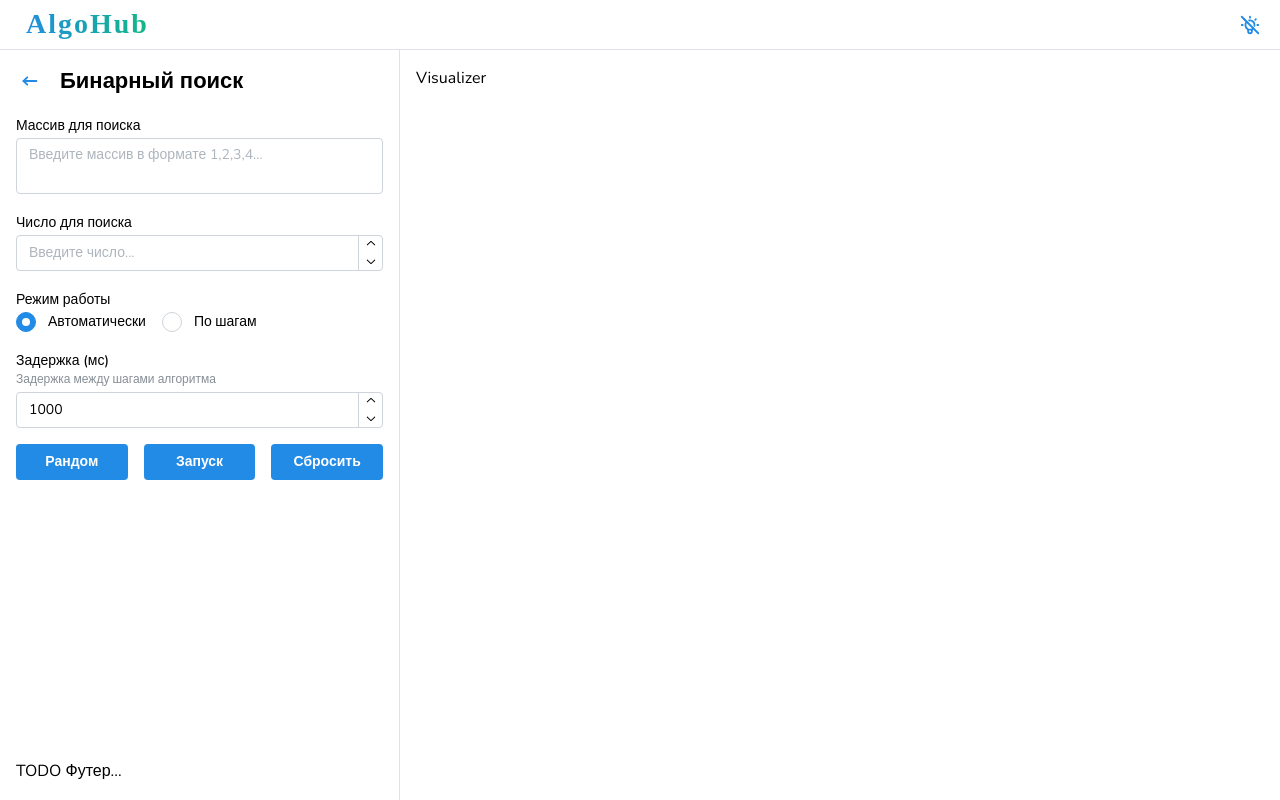
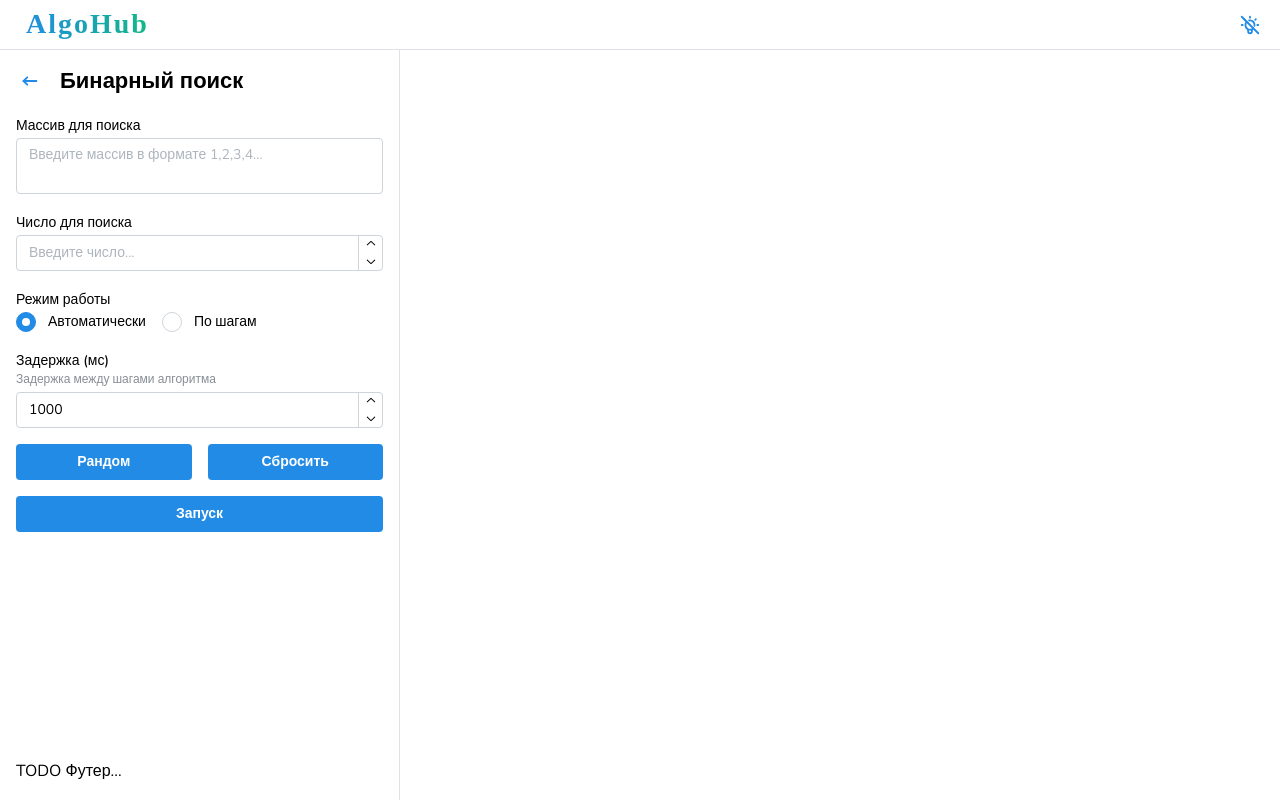
Before and after one commit to baevm/algorithm-visualizer, a React (Vite) app: page / in a window 1280 px wide. Both pictures are taken after a click on the element "Бинарный поиск". Built offline with nearby package versions, Linux system fonts and the light colour scheme; a web font is replaced by a local one.

Commit message:
feat: binary search steps mode

```diff
--- a/index.html
+++ b/index.html
@@ -7,9 +7,11 @@
   <meta name="viewport" content="width=device-width, initial-scale=1.0" />
   <link rel="preconnect" href="https://fonts.googleapis.com">
   <link rel="preconnect" href="https://fonts.gstatic.com" crossorigin>
-  <link href="https://fonts.googleapis.com/css2?family=Nunito:wght@400;500;600;700&family=Roboto&family=Rubik+Doodle+Shadow&display=swap" rel="stylesheet">
+  <link
+    href="https://fonts.googleapis.com/css2?family=Nunito:wght@400;500;600;700&family=Roboto&family=Rubik+Doodle+Shadow&display=swap"
+    rel="stylesheet">
 
-  <title>Vite + React + TS</title>
+  <title>AlgoHub | Algorithms Visualizer</title>
 </head>
 
 <body>
--- a/package.json
+++ b/package.json
@@ -14,7 +14,8 @@
     "@mantine/hooks": "^7.3.2",
     "react": "^18.2.0",
     "react-dom": "^18.2.0",
-    "react-icons": "^4.12.0"
+    "react-icons": "^4.12.0",
+    "zustand": "^4.4.7"
   },
   "devDependencies": {
     "@types/node": "^20.10.4",
--- a/src/components/algorithms/BinarySearch/BinarySearchMenu.tsx
+++ b/src/components/algorithms/BinarySearch/BinarySearchMenu.tsx
@@ -1,3 +1,4 @@
+import { useBinarySearch } from '@/stores/binarySearchStore'
 import { Button, Group, NumberInput, Radio, Stack, Textarea } from '@mantine/core'
 import { useState } from 'react'
 
@@ -12,19 +13,28 @@ function generateRandomArray(size: number, min: number, max: number) {
   return arr.sort((a, b) => a - b).map((n) => n.toString())
 }
 
+const modes = ['auto-mode', 'steps-mode'] as const
+type Mode = (typeof modes)[number]
+
 const BinarySearchMenu = () => {
-  const [array, setArray] = useState<string[]>([])
-  const [target, setTarget] = useState('')
-  const [mode, setMode] = useState('auto-mode')
+  const { array, target, isWorking, setArray, setIsWorking, setTarget, nextStep, reset } = useBinarySearch((state) => ({
+    array: state.array,
+    target: state.target,
+    isWorking: state.isWorking,
+    setArray: state.setArray,
+    setTarget: state.setTarget,
+    nextStep: state.nextStep,
+    reset: state.reset,
+    setIsWorking: state.setIsWorking,
+  }))
+
+  const [mode, setMode] = useState<Mode>('auto-mode')
   const [timeout, setTimeout] = useState(1000)
-  const [step, setStep] = useState(0)
-  const [error, setError] = useState('')
-  const [isWorking, setIsWorking] = useState(false)
 
   const setRandomData = () => {
     const min = 1
     const max = 100
-    const size = 10
+    const size = 12
 
     const rndArr = generateRandomArray(size, min, max)
     const rndTargetFromArr = rndArr[Math.floor(Math.random() * rndArr.length)]
@@ -39,20 +49,7 @@ const BinarySearchMenu = () => {
     setArray(arr)
   }
 
-  const onStart = () => {
-    const arrOfNums = []
-
-    for (let i = 0; i < array.length; i++) {
-      if (isNaN(parseInt(array[i]))) {
-        setError('Массив должен состоять из чисел')
-        return
-      }
-
-      arrOfNums.push(parseInt(array[i]))
-    }
-
-    setIsWorking(true)
-  }
+  const onStart = () => {}
 
   return (
     <Stack>
@@ -65,11 +62,11 @@ const BinarySearchMenu = () => {
       <NumberInput
         label='Число для поиска'
         placeholder='Введите число...'
-        value={target}
+        value={target || ''}
         onChange={(num) => setTarget(num.toString())}
       />
 
-      <Radio.Group label='Режим работы' defaultValue={mode} value={mode} onChange={setMode}>
+      <Radio.Group label='Режим работы' defaultValue={mode} value={mode} onChange={(v) => setMode(v as Mode)}>
         <Group>
           <Radio label='Автоматически' value='auto-mode' />
           <Radio label='По шагам' value='steps-mode' />
@@ -88,14 +85,23 @@ const BinarySearchMenu = () => {
 
       <Group justify='space-between' grow>
         <Button onClick={setRandomData}>Рандом</Button>
-        <Button onClick={onStart}>Запуск</Button>
-        <Button>Сбросить</Button>
+        <Button onClick={reset}>Сбросить</Button>
       </Group>
 
-      {/* <Group grow>
-        <Button>Назад</Button>
-        <Button>Дальше</Button>
-      </Group> */}
+      <Group justify='space-between' grow>
+        {!isWorking ? (
+          <Button onClick={setIsWorking}>Запуск</Button>
+        ) : (
+          <>
+            {mode === 'steps-mode' && (
+              <>
+                <Button onClick={nextStep}>Шаг вперед</Button>
+                <Button>Шаг назад</Button>
+              </>
+            )}
+          </>
+        )}
+      </Group>
     </Stack>
   )
 }
--- a/src/components/algorithms/BinarySearch/BinarySearchVisualizer.tsx
+++ b/src/components/algorithms/BinarySearch/BinarySearchVisualizer.tsx
@@ -1,7 +1,97 @@
-import React from 'react'
+import { useBinarySearch } from '@/stores/binarySearchStore'
+import { Box, Flex, Group } from '@mantine/core'
+import { useEffect } from 'react'
+import { TbArrowNarrowUp } from 'react-icons/tb'
 
 const BinarySearchVisualizer = () => {
-  return <div>BinarySearchVisualizer</div>
+  const { array, left, mid, right, isFound, isNotExist } = useBinarySearch((state) => ({
+    array: state.array,
+    target: state.target,
+    left: state.left,
+    right: state.right,
+    mid: state.mid,
+    isFound: state.isFound,
+    isNotExist: state.isNotExist,
+  }))
+
+  useEffect(() => {
+    if (isFound) {
+      alert('found')
+    }
+
+    if (isNotExist) {
+      alert('target not exist')
+    }
+  }, [isFound, isNotExist])
+
+  return (
+    <Flex align='center' justify='center' h='100%' w='100%'>
+      <Group>
+        {array.map((item, index) => (
+          <Box style={{ position: 'relative' }} key={index}>
+            <Box
+              style={{
+                minWidth: '60px',
+                minHeight: '60px',
+                padding: '12px',
+                border: '1px solid var(--mantine-color-blue-light-color)',
+                display: 'flex',
+                alignItems: 'center',
+                justifyContent: 'center',
+                borderRadius: '10px',
+                fontWeight: 'bold',
+              }}>
+              {item}
+            </Box>
+
+            <Box
+              style={{
+                position: 'absolute',
+                left: '50%',
+                transform: 'translateX(-50%)',
+              }}>
+              {index == left && (
+                <Box
+                  style={{
+                    display: 'flex',
+                    alignItems: 'center',
+                    flexDirection: 'column',
+                    justifyContent: 'center',
+                  }}>
+                  <TbArrowNarrowUp />
+                  left
+                </Box>
+              )}
+              {index == mid && (
+                <Box
+                  style={{
+                    display: 'flex',
+                    alignItems: 'center',
+                    flexDirection: 'column',
+                    justifyContent: 'center',
+                  }}>
+                  <TbArrowNarrowUp />
+                  mid
+                </Box>
+              )}
+              {index == right && (
+                <Box
+                  style={{
+                    display: 'flex',
+                    alignItems: 'center',
+                    flexDirection: 'column',
+                    justifyContent: 'center',
+                  }}>
+                  <TbArrowNarrowUp />
+                  right
+                </Box>
+              )}
+            </Box>
+          </Box>
+        ))}
+      </Group>
+    </Flex>
+  )
 }
 
 export default BinarySearchVisualizer
--- a/src/components/layout/Layout.tsx
+++ b/src/components/layout/Layout.tsx
@@ -3,9 +3,12 @@ import { useDisclosure } from '@mantine/hooks'
 import Header from '../header/Header'
 import Sidebar from '../sidebar/Sidebar'
 import Visualizer from '../visualizer/Visualizer'
+import { AlgoValues } from '@/constants'
+import { useState } from 'react'
 
 const AppLayout = () => {
   const [opened, { toggle }] = useDisclosure()
+  const [activeAlgo, setActiveAlgo] = useState<AlgoValues | null>(null)
 
   return (
     <AppShell
@@ -20,10 +23,10 @@ const AppLayout = () => {
         <Header opened={opened} toggle={toggle} />
       </AppShell.Header>
       <AppShell.Navbar p='md'>
-        <Sidebar />
+        <Sidebar activeAlgo={activeAlgo} setActiveAlgo={setActiveAlgo} />
       </AppShell.Navbar>
-      <AppShell.Main>
-        <Visualizer />
+      <AppShell.Main mih='100vh' h='1px'>
+        <Visualizer activeAlgo={activeAlgo} />
       </AppShell.Main>
     </AppShell>
   )
--- a/src/components/sidebar/Sidebar.tsx
+++ b/src/components/sidebar/Sidebar.tsx
@@ -61,9 +61,13 @@ const SidebarTitle = ({ activeAlgo, goBack }: { activeAlgo: AlgoValues | null; g
   )
 }
 
-const Sidebar = () => {
-  const [activeAlgo, setActiveAlgo] = useState<AlgoValues | null>(null)
-
+const Sidebar = ({
+  activeAlgo,
+  setActiveAlgo,
+}: {
+  activeAlgo: AlgoValues | null
+  setActiveAlgo: (v: AlgoValues | null) => void
+}) => {
   return (
     <>
       <SidebarTitle activeAlgo={activeAlgo} goBack={() => setActiveAlgo(null)} />
--- a/src/components/visualizer/Visualizer.tsx
+++ b/src/components/visualizer/Visualizer.tsx
@@ -1,7 +1,30 @@
-import React from 'react'
+import { AlgoValues } from '@/constants'
+import BFSVisualizer from '../algorithms/BFS/BFSVisualizer'
+import BinarySearchVisualizer from '../algorithms/BinarySearch/BinarySearchVisualizer'
+import DFSVisualizer from '../algorithms/DFS/DFSVisualizer'
+import SortVisualizer from '../algorithms/Sort/SortVisualizer'
 
-const Visualizer = () => {
-  return <main>Visualizer</main>
+const Visualizer = ({
+  activeAlgo,
+}: {
+  activeAlgo: AlgoValues | null
+}) => {
+  switch (activeAlgo) {
+    case 'binary-search':
+      return <BinarySearchVisualizer />
+
+    case 'sort':
+      return <SortVisualizer />
+
+    case 'dfs':
+      return <DFSVisualizer />
+
+    case 'bfs':
+      return <BFSVisualizer />
+
+    default:
+      break
+  }
 }
 
 export default Visualizer
--- /dev/null
+++ b/src/stores/binarySearchStore.ts
@@ -0,0 +1,94 @@
+import { create } from 'zustand'
+
+interface BinarySearchStore {
+  array: number[]
+  target: number | null
+
+  left: number
+  right: number
+  mid: number
+
+  isWorking: boolean
+  isFound: boolean
+  isNotExist: boolean
+
+  setArray: (searchArray: string[]) => void
+  setTarget: (target: string) => void
+  setIsWorking: () => void
+  nextStep: () => void
+  reset: () => void
+}
+
+export const useBinarySearch = create<BinarySearchStore>((set) => ({
+  array: [],
+  target: null,
+  left: 0,
+  right: 0,
+  mid: 0,
+  isWorking: false,
+  isFound: false,
+  isNotExist: false,
+
+  setArray: (array) =>
+    set(() => {
+      const left = 0
+      const right = array.length - 1
+      const mid = Math.floor((left + right) / 2)
+
+      const parsedArray: number[] = []
+      for (let i = 0; i < array.length; i++) {
+        const element = parseInt(array[i])
+
+        if (!isNaN(element)) {
+          parsedArray.push(element)
+        }
+      }
+
+      return { array: parsedArray, left, right, mid, isFound: false }
+    }),
+
+  setTarget: (target) => set({ target: parseInt(target) }),
+  setIsWorking: () => set((state) => ({ isWorking: !state.isWorking })),
+
+  nextStep: () =>
+    set((state) => {
+      const { array, target, left, right, mid } = state
+
+      if (!target || isNaN(target) || array.length === 0) {
+        return {}
+      }
+
+      if (array[mid] === target) {
+        return { isFound: true }
+      }
+
+      if (left >= right) {
+        return { isNotExist: true }
+      }
+
+      if (array[mid] < target) {
+        const newLeft = mid + 1
+        const newMid = Math.floor((newLeft + right) / 2)
+
+        return { left: newLeft, mid: newMid }
+      }
+
+      if (array[mid] > target) {
+        const newRight = mid - 1
+        const newMid = Math.floor((left + newRight) / 2)
+
+        return { right: newRight, mid: newMid }
+      }
+
+      return {}
+    }),
+
+  reset: () =>
+    set((state) => {
+      const left = 0
+      const right = state.array.length - 1
+      const mid = Math.floor((left + right) / 2)
+
+      return { left, right, mid, isFound: false, isWorking: false, isNotExist: false }
+    }),
+}))
--- a/tsconfig.json
+++ b/tsconfig.json
@@ -16,8 +16,8 @@
 
     /* Linting */
     "strict": true,
-    "noUnusedLocals": true,
-    "noUnusedParameters": true,
+    "noUnusedLocals": false,
+    "noUnusedParameters": false,
     "noFallthroughCasesInSwitch": true,
 
     "paths": {
```
Also changed, not shown: .eslintrc.cjs, 1 other file (tests, documents, lock files or other folders).
